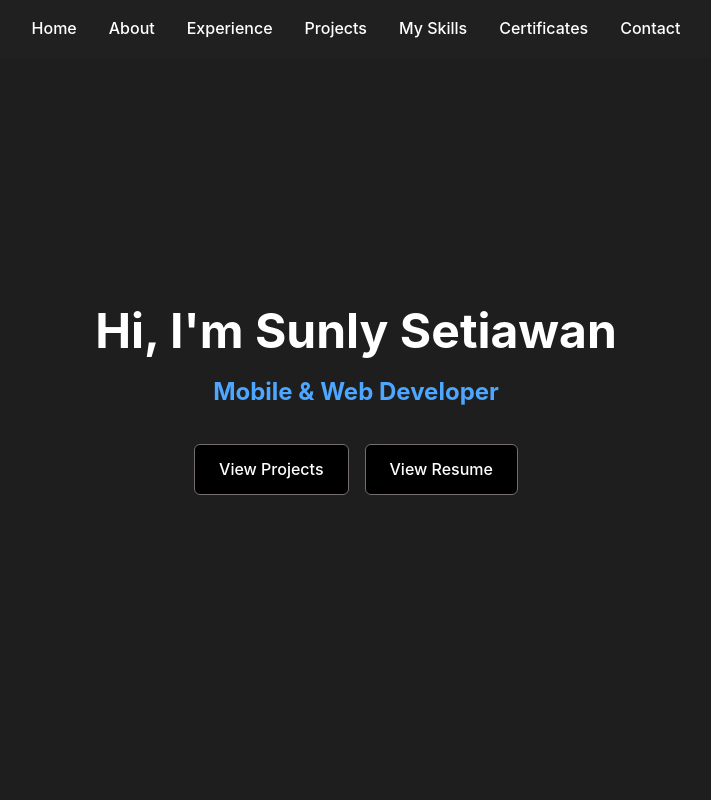
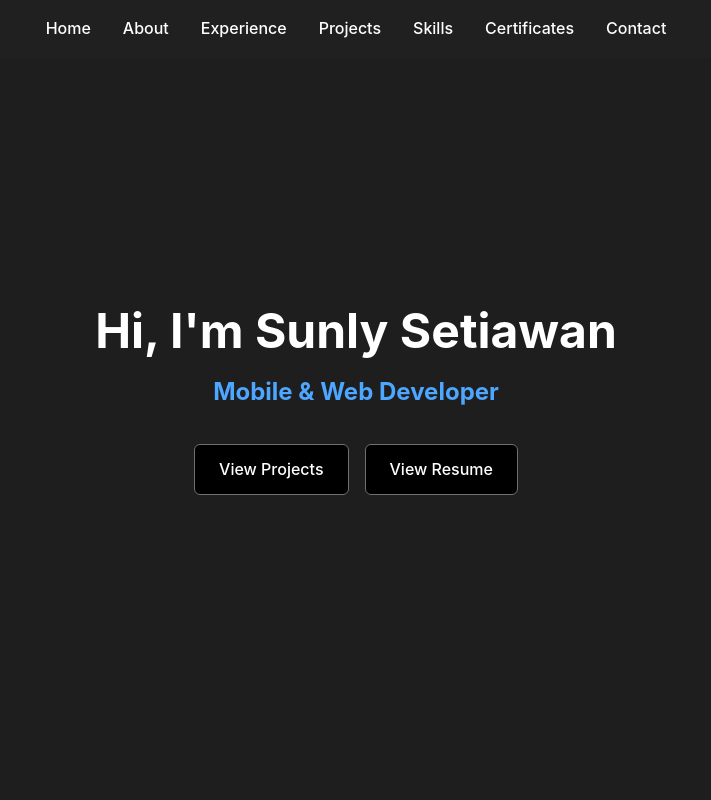
Before and after one commit to sunlysetiawan/Portfolio-sunly, a React (Vite) app: page / in a window 1280 px wide. Shown: the top 800 px of the page, without its empty margins (284-995 px from the left). Built offline with nearby package versions, Linux system fonts and the light colour scheme.

Commit message:
update info

```diff
--- a/src/App.css
+++ b/src/App.css
@@ -68,14 +68,34 @@ a {
 }
 
 .nav-links a {
+  position: relative;
   font-weight: 500;
+  color: #ffffff;
+  text-decoration: none;
   transition: color 0.2s ease;
-  color: #ffffff;
+}
+
+.nav-links a::after {
+  content: "";
+  position: absolute;
+  left: 0;
+  bottom: -7px;
+  width: 100%;
+  height: 2px;
+  background-color: #3d98de;
+  transform: scaleX(0);
+  transform-origin: left;
+  transition: transform 0.3s ease;
 }
 
 .nav-links a:hover {
   color: #3d98de;
 }
+
+.nav-links a:hover::after {
+  transform: scaleX(1);
+}
+
 
 
 
--- a/src/components/Navbar.tsx
+++ b/src/components/Navbar.tsx
@@ -6,7 +6,7 @@ const Navbar = () => {
         <li><a href="#about">About</a></li>
         <li><a href="#experience">Experience</a></li>
         <li><a href="#projects">Projects</a></li>
-        <li><a href="#skills">My Skills</a></li>
+        <li><a href="#skills">Skills</a></li>
         <li><a href="#certificates">Certificates</a></li>
         <li><a href="#contact">Contact</a></li>
       </ul>
--- a/src/components/Projects.tsx
+++ b/src/components/Projects.tsx
@@ -25,16 +25,8 @@ const Projects: React.FC = () => {
         "Flutter",
         "REST API",
       ],
-      github: "",
+      github: ".",
     },
-    {
-      title: "Personal Portfolio Website",
-      description:
-        "Designed and developed a responsive portfolio website using React and TypeScript to showcase my projects, skills, and experience with a clean and modern UI.",
-      tech: ["React", "TypeScript", "HTML", "CSS"],
-      github: "https://github.com/sunlysetiawan/Portfolio-sunly",
-    },
-
   ];
 
   return (
```
